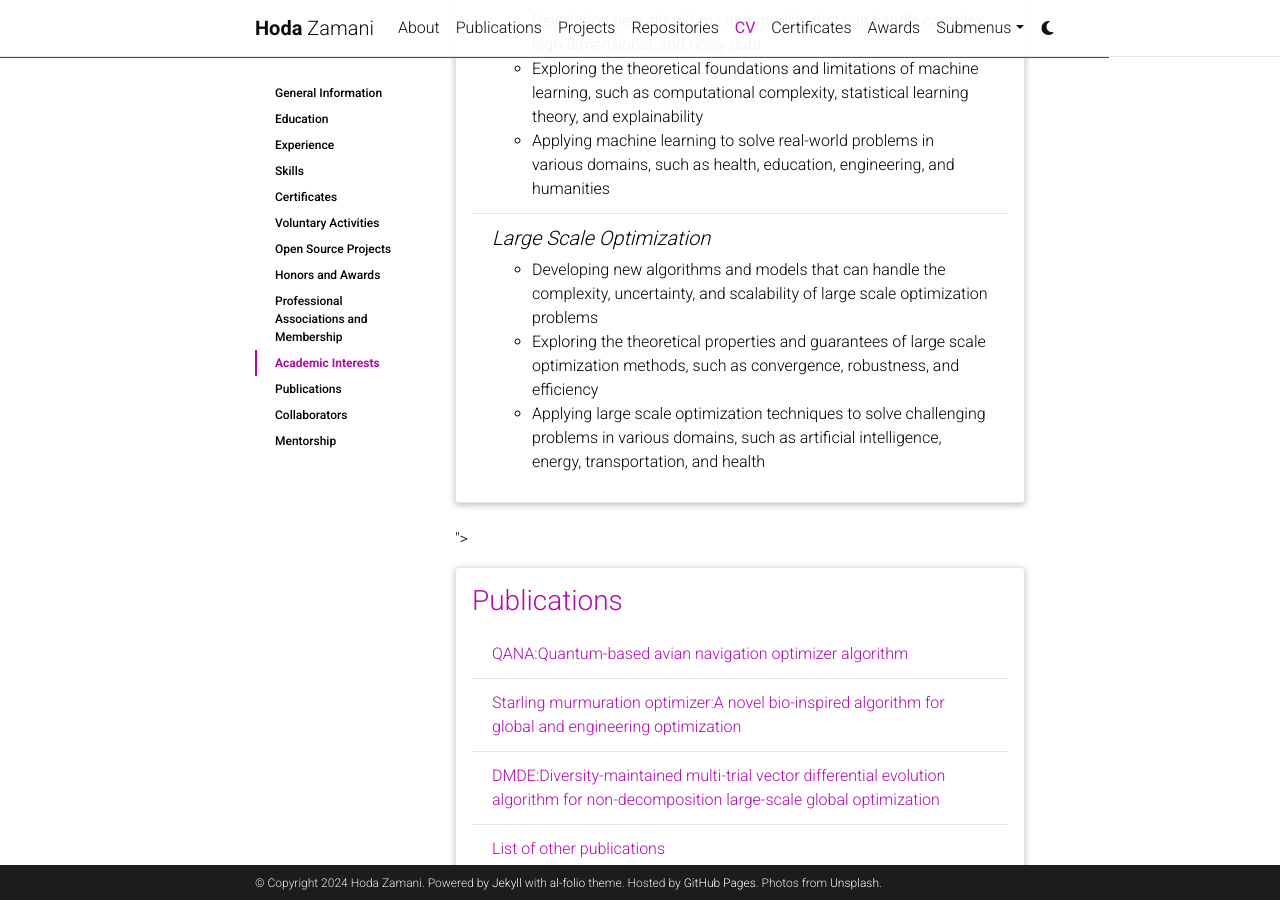
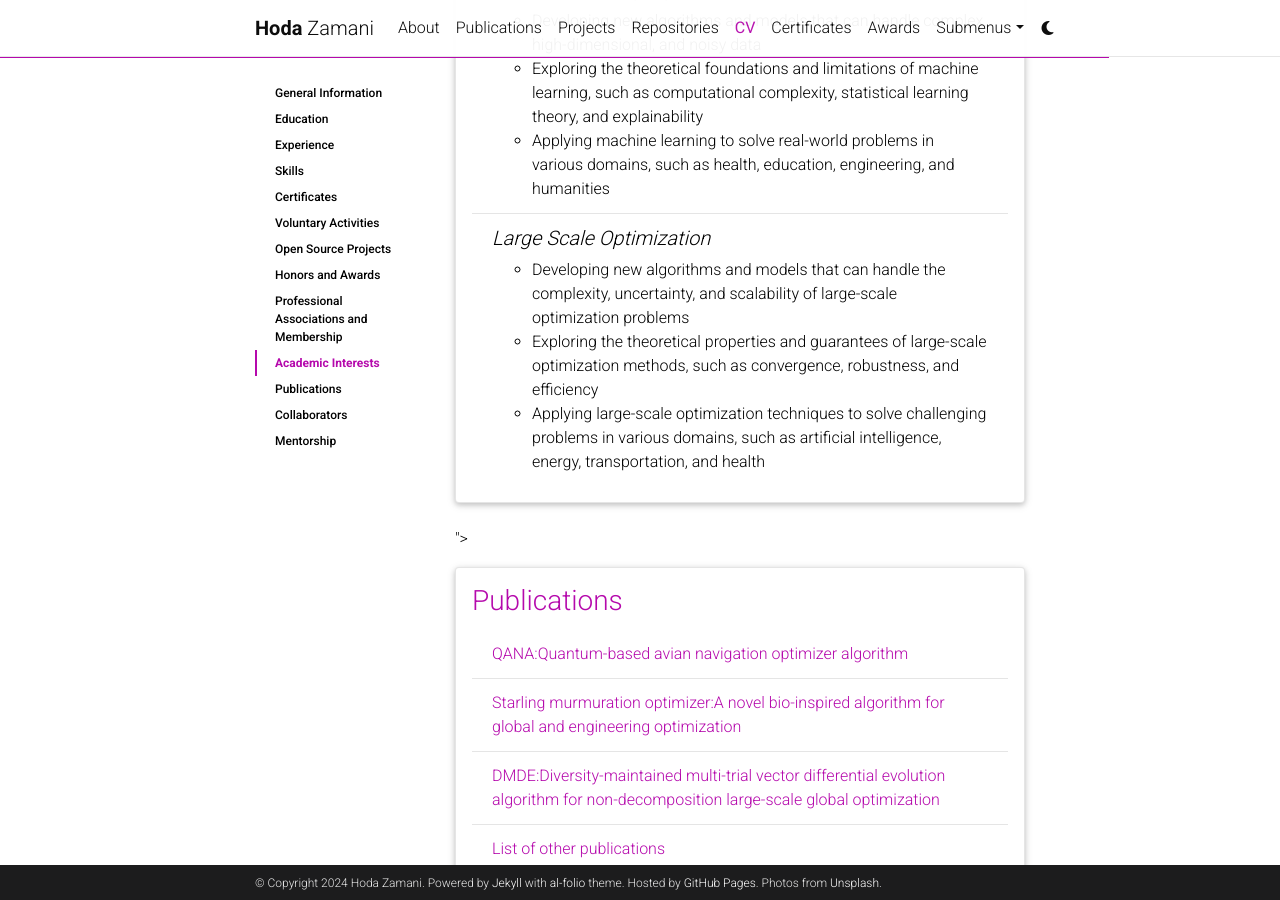
Before and after one commit to HodaZamani/HodaZamani.github.io, a Jekyll site: the page built from _pages/cv.md, in a window 1280 px wide and 900 px high, scrolled down 4091 px. Built offline with Jekyll 4.4.1, drawn with Linux system fonts in a browser that asks for light colours; comment, search, counter and statistics services are not loaded; a style sheet for code colours, icons or effects is not loaded; some of the changed text lies outside the part shown.

Commit message:
Update cv.yml

```diff
--- a/_data/cv.yml
+++ b/_data/cv.yml
@@ -51,7 +51,8 @@
   contents:
     - Mathematics and statistics
     - Programming languages
-        * Python, R, Matlab, and C++and I can use various libraries for data analysis, machine learning, and artificial intelligence, such as NumPy, pandas, scikit-learn, TensorFlow, PyTorch, and Keras.
+
+        * Python, R, Matlab, and C++ and libraries for data analysis, machine learning, and artificial intelligence, such as NumPy, pandas, scikit-learn, TensorFlow, PyTorch, and Keras.
      - Data structures and algorithms
     - Data analysis and visualization
     - Machine learning and artificial intelligence concepts and techniques
@@ -124,9 +125,9 @@
         - Applying machine learning to solve real-world problems in various domains, such as health, education, engineering, and humanities
     - title: Large Scale Optimization
       items:
-        - Developing new algorithms and models that can handle the complexity, uncertainty, and scalability of large scale optimization problems
-        - Exploring the theoretical properties and guarantees of large scale optimization methods, such as convergence, robustness, and efficiency
-        - Applying large scale optimization techniques to solve challenging problems in various domains, such as artificial intelligence, energy, transportation, and health
+        - Developing new algorithms and models that can handle the complexity, uncertainty, and scalability of large-scale optimization problems
+        - Exploring the theoretical properties and guarantees of large-scale optimization methods, such as convergence, robustness, and efficiency
+        - Applying large-scale optimization techniques to solve challenging problems in various domains, such as artificial intelligence, energy, transportation, and health
 
 - title: <a href="https://scholar.google.com/citations?user=bpZOZWsAAAAJ&hl=en">Publications</a>
   type: list
```
